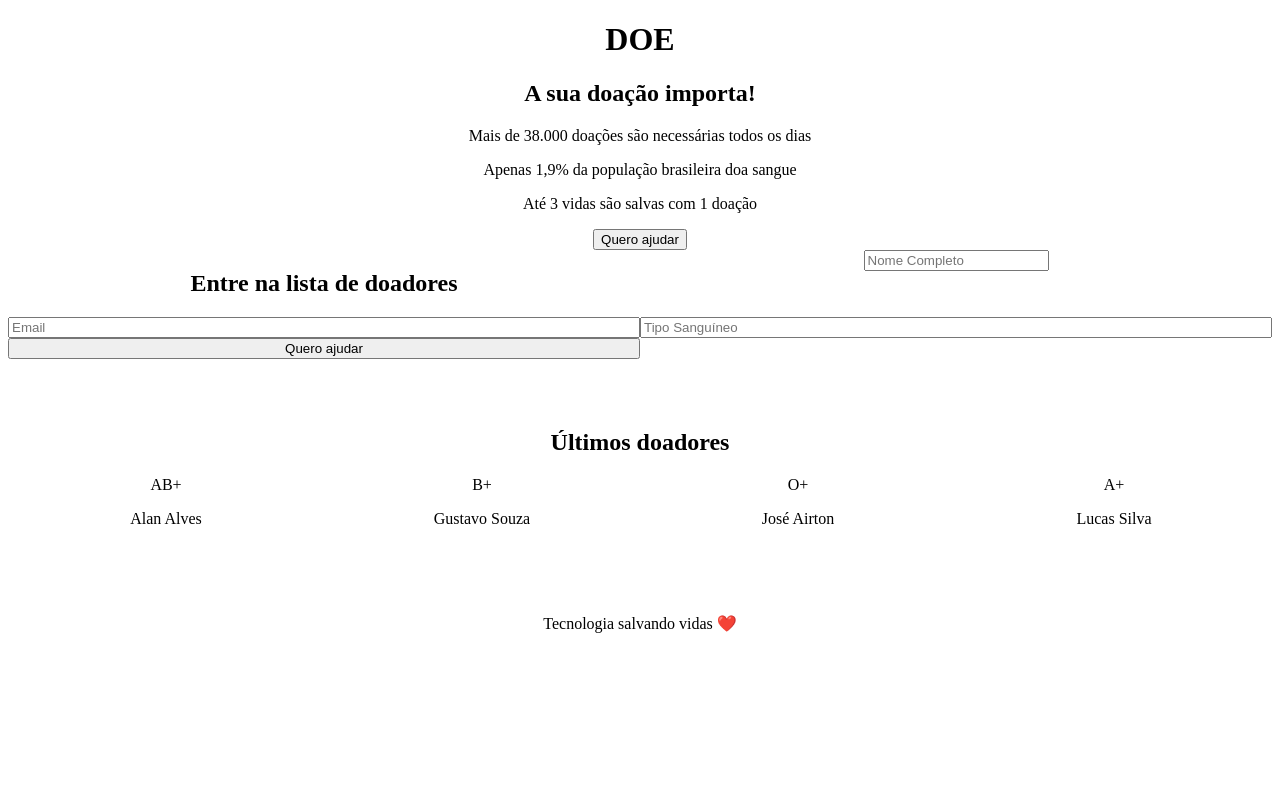
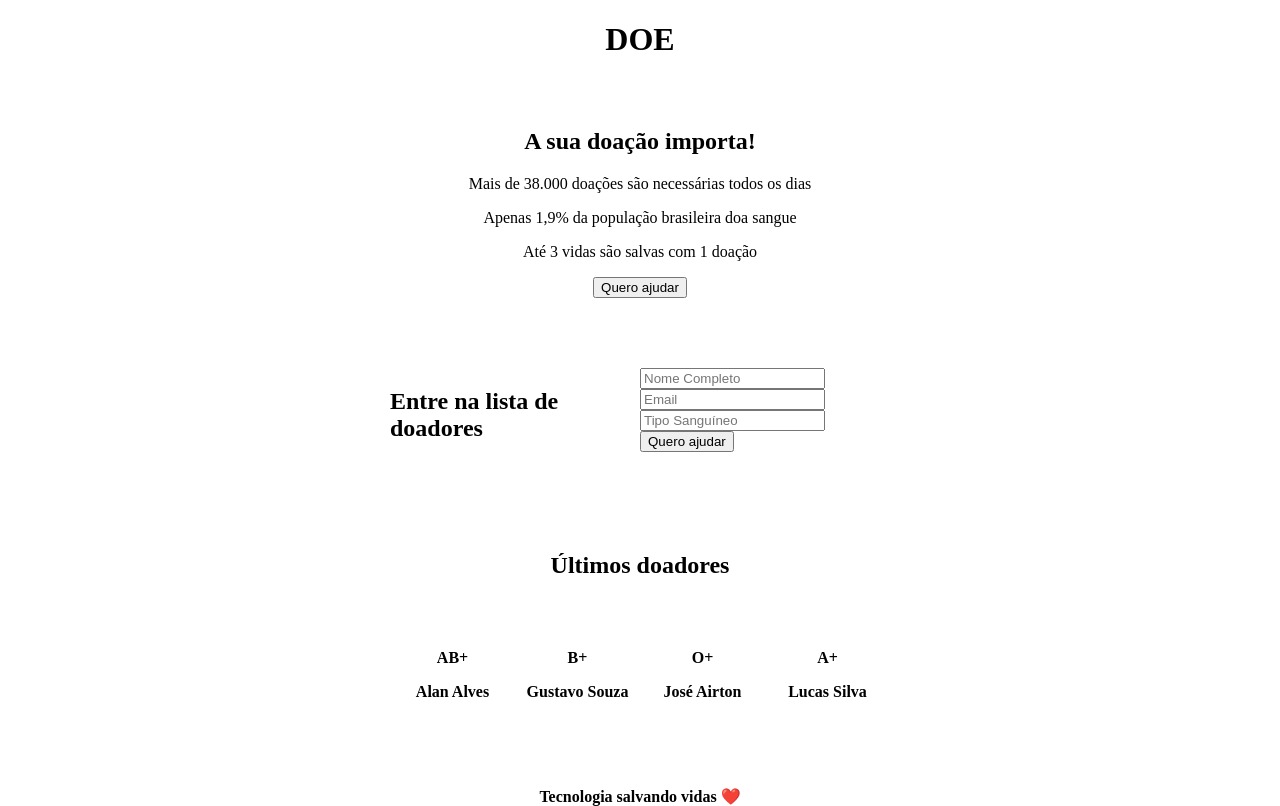
Before and after one commit to alanalv3s/DOE, a plain HTML site: page index.html in a window 1280 px wide. Drawn offline with Linux system fonts and the light colour scheme.

Commit message:
Layout atualizado

```diff
--- a/index.html
+++ b/index.html
@@ -3,7 +3,7 @@
 
 <head>
     <meta charset="utf-8">
-    <title> Doe vida, doe sangue! </title>
+    <title> DOE vida, DOE sangue! </title>
     <link rel="stylesheet" href="style.css">
 </head>
 
@@ -15,9 +15,10 @@
         <p>Apenas 1,9% da população brasileira doa sangue</p>
         <p>Até 3 vidas são salvas com 1 doação</p>
         <button>Quero ajudar</button>
+    </header>
 
     <section class="form">
-            <h2>Entre na lista de doadores</h2>
+        <h2>Entre na lista de doadores</h2><b>
         <form action="/">
             <input
                 type="text"
@@ -36,7 +37,6 @@
         </form>
         <button>Quero ajudar</button>
     </section>
-    </header>
 
     <main>
         <h2>Últimos doadores</h2>
--- a/style.css
+++ b/style.css
@@ -1,5 +1,15 @@
-html {
+html , body {
     margin: 0;
+}
+
+body{
+    display: flex;
+    flex-direction: column;
+    height: 100vh;
+}
+
+footer{
+    margin-top: auto;
 }
 header, main, footer {
     text-align: center;
@@ -15,5 +25,11 @@ header, main, footer {
 }
 
 header, .form, main{
+    margin: 0 auto 70px;
+    width: 90%;
+    max-width: 500px;
+}
+
+header h1, main h2{
     margin-bottom: 70px;
 }
```
Lines whose indentation alone changed are shown as unchanged.
